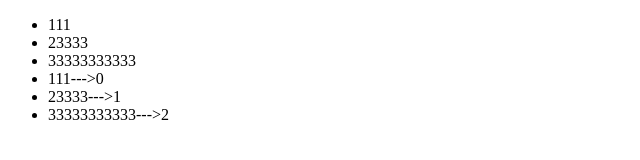
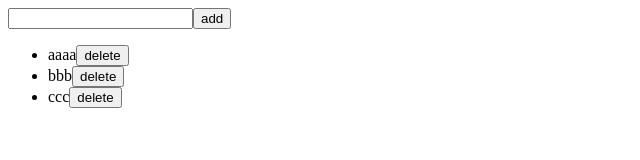
Before and after one commit to stonebridege/myapp, a React app: page / in a window 1280 px wide. Shown: the whole page, without its empty margins (0-640 px from the left). Built offline with nearby package versions, Linux system fonts and the light colour scheme.

Commit message:
tolist的功能实现

```diff
--- /dev/null
+++ b/src/01-base/10-todolist.js
@@ -0,0 +1,73 @@
+import React, {Component} from "react";
+import './css/01-index.css'
+
+export default class App extends Component {
+    toDodeTail = React.createRef();
+    state = {
+        list: [{
+            id: 1,
+            myText: "aaaa"
+        }, {
+            id: 2,
+            myText: "bbb"
+        }, {
+            id: 3,
+            myText: "ccc"
+        },]
+    }
+
+    render() {
+        return (
+            <div>
+                <input ref={this.toDodeTail}/>
+                <button onClick={this.handleClick}>add</button>
+                <ul>
+                    {
+                        this.state.list.map((item, index) =>
+                            <li key={item.id}>
+                                {/*{item.myText}*/}
+                                <span dangerouslySetInnerHTML={
+                                    {
+                                        __html:item.myText
+                                    }
+                                }></span>
+                                {/*通过bind函数修正this，且把该项的索引(index)传参，进行后续修改*/}
+                                {/*<button onClick={this.delClick.bind(this, index)}>delete</button>*/}
+                                <button onClick={() => this.delClick(index)}>delete</button>
+                            </li>
+                        )
+                    }
+                </ul>
+                {/*条件渲染方式1：条件满足就会创建div片段*/}
+                {/*{this.state.list.length === 0 ? <div>暂无待办事件</div> : null}*/}
+                {/*条件渲染方式2：条件满足就会创建div片段*/}
+                {this.state.list.length === 0 && <div>暂无待办事件</div>}
+                {/*条件渲染方式2：条件满足就会显示div片段，否则就会隐藏*/}
+                <div className={this.state.list.length === 0 ? '' : 'hidden'}>暂无待办事件</div>
+            </div>
+        )
+    }
+
+    delClick = (index) => {
+        let newList = this.state.list.slice()
+        newList.splice(index, 1)
+        this.setState({
+            list: newList
+        })
+    }
+
+    handleClick = () => {
+        console.log(this.toDodeTail.current.value)
+        let newList = [...this.state.list]
+        //不要直接修改状态，可能会造成不可预期的问题
+        newList.push({
+            id: Math.random() * 100000,
+            myText: this.toDodeTail.current.value
+        })
+        this.setState({
+            list: newList
+        })
+        // 清空输入框数据
+        this.toDodeTail.current.value = ""
+    }
+}
--- a/src/01-base/css/01-index.css
+++ b/src/01-base/css/01-index.css
@@ -1,6 +1,11 @@
-.active{
+.active {
     background: aqua;
 }
-#myApp{
+
+#myApp {
     background: burlywood;
 }
+
+.hidden {
+    display: none;
+}
--- a/src/index.js
+++ b/src/index.js
@@ -6,7 +6,7 @@ import ReactDOM from 'react-dom'
 // 例如把123456渲染到root节点上:ReactDOM.render("123456", document.getElementById('root'))，呈现效果：<div id="root">123456</div>
 // ReactDOM.render(<div>123456</div>, document.getElementById('root'))  呈现效果：<div id="root"><div>123456</div></div>
 import {createRoot} from "react-dom/client";
-import App from "./01-base/09-循环渲染";
+import App from "./01-base/10-todolist";
 
 const container = document.getElementById('root');
 const root = createRoot(container);
```
